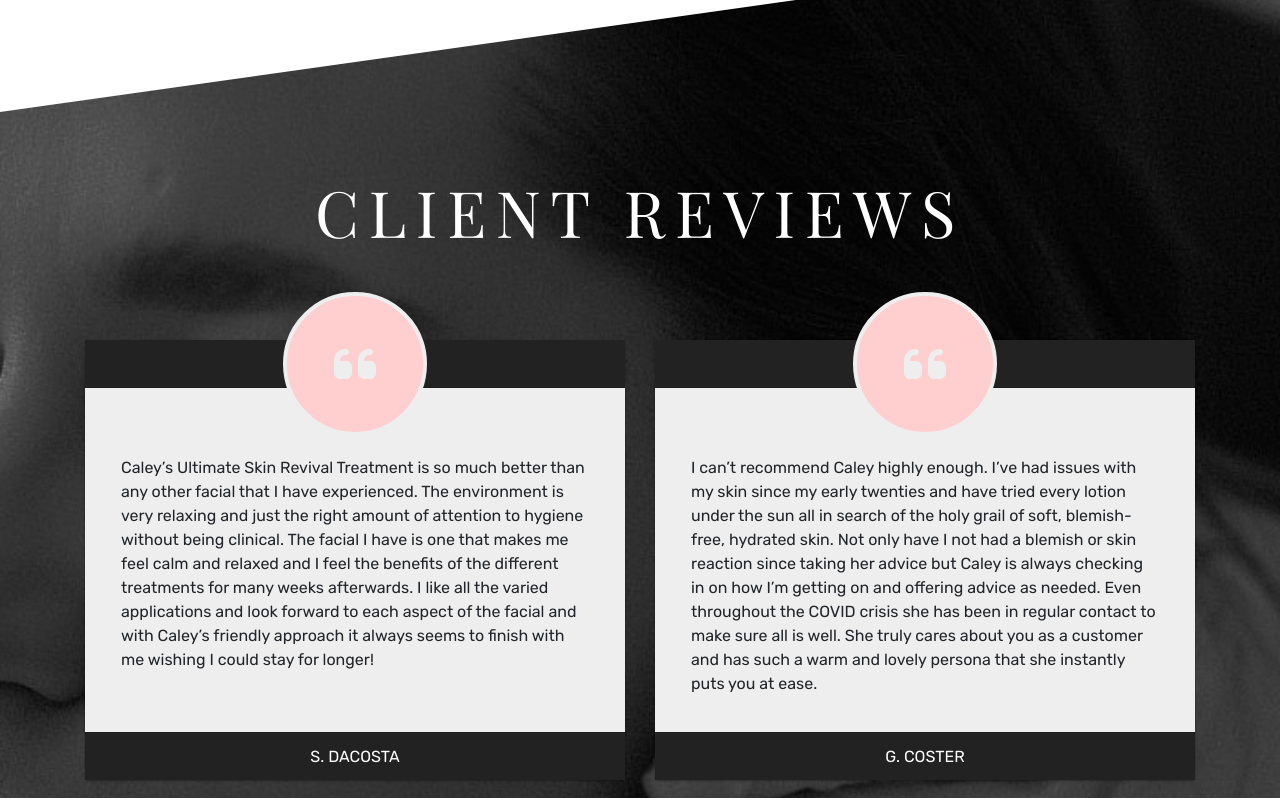
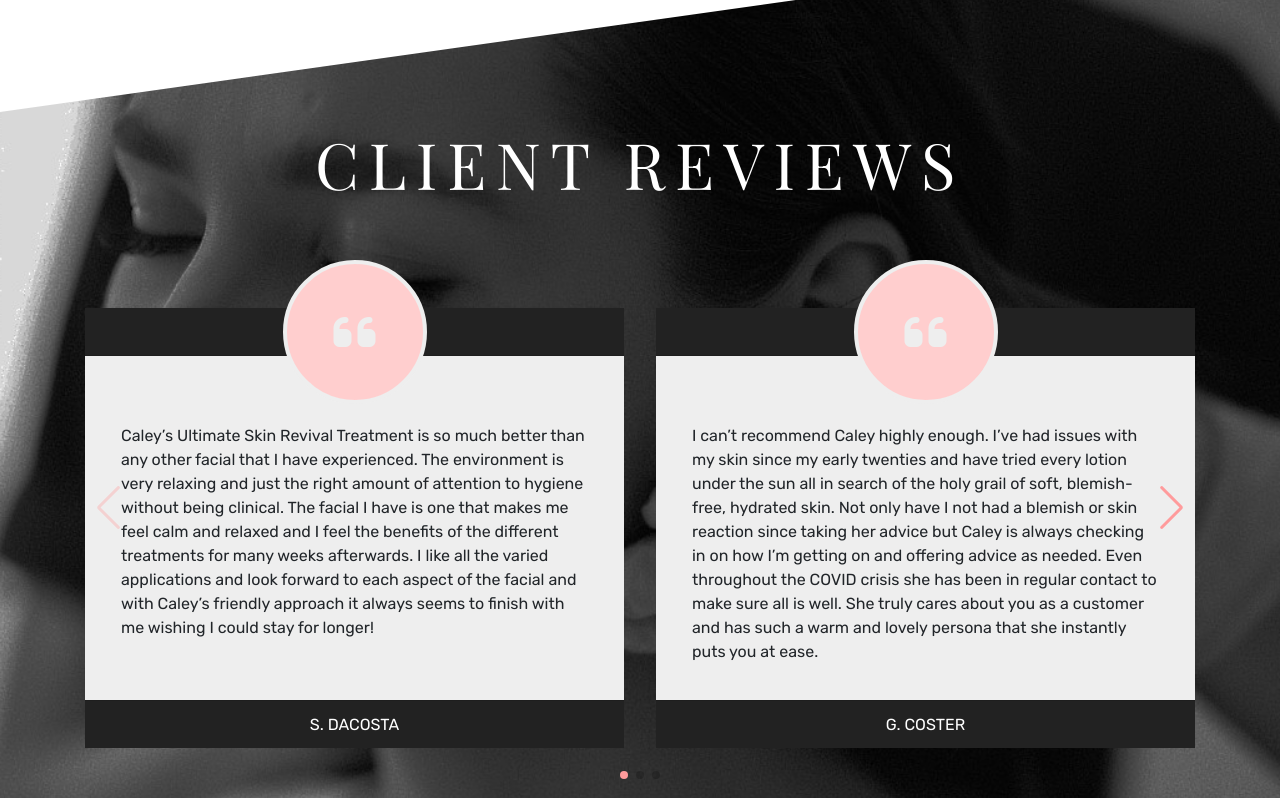
Before and after one commit to Lucamilne/caleymansfieldskincare, a React (Create React App) app: page / in a window 1280 px wide. Shown: the part 4740-5538 px from the top of the page. Built offline with nearby package versions, Linux system fonts and the light colour scheme; a web font is replaced by a local one.

Commit message:
2nd carousel added at client request

```diff
--- a/src/Testimonials.js
+++ b/src/Testimonials.js
@@ -1,28 +1,50 @@
 import React from "react";
-import { Container, Row, Col, Card } from "react-bootstrap"
+import SwiperCore, { Navigation, Pagination } from 'swiper';
+import { Swiper, SwiperSlide } from 'swiper/react';
+import { Card, Container } from "react-bootstrap"
 import ShapeFill from "./ShapeFill"
 
 const reviews = [
-    { id: 1, name: "S. DaCosta", description: "Caley’s Ultimate Skin Revival Treatment is so much better than any other facial that I have experienced. The environment is very relaxing and just the right amount of attention to hygiene without being clinical. The facial I have is one that makes me feel calm and relaxed and I feel the benefits of the different treatments for many weeks afterwards. I like all the varied applications and look forward to each aspect of the facial and with Caley’s friendly approach it always seems to finish with me wishing I could stay for longer!" },
-    { id: 2, name: "G. Coster", description: "I can’t recommend Caley highly enough. I’ve had issues with my skin since my early twenties and have tried every lotion under the sun all in search of the holy grail of soft, blemish-free, hydrated skin.  Not only have I not had a blemish or skin reaction since taking her advice but Caley is always checking in on how I’m getting on and offering advice as needed. Even throughout the COVID crisis she has been in regular contact to make sure all is well. She truly cares about you as a customer and has such a warm and lovely persona that she instantly puts you at ease." },
-    { id: 3, name: "J. Sugg", description: "I can not recommend Caley enough. I have always struggled with finding a skin routine which suited my skin, but since I have been going to Caley I have seen a massive transformation in my skin. Caley is hugely knowledgeable and always offers great advice, in a friendly relaxed environment. Her attention to detail is beyond compare and her enthusiasm is a joy to behold. It is such a treat to enjoy customer care of the highest standard." },
-    { id: 4, name: "M. Dillon", description: "Caley’s attention to detail is beyond compare and her enthusiasm is a joy to behold. It is such a treat to enjoy customer care of the highest standard. She is quite simply an expert in her field." }
+    { name: "S. DaCosta", description: "Caley’s Ultimate Skin Revival Treatment is so much better than any other facial that I have experienced. The environment is very relaxing and just the right amount of attention to hygiene without being clinical. The facial I have is one that makes me feel calm and relaxed and I feel the benefits of the different treatments for many weeks afterwards. I like all the varied applications and look forward to each aspect of the facial and with Caley’s friendly approach it always seems to finish with me wishing I could stay for longer!" },
+    { name: "G. Coster", description: "I can’t recommend Caley highly enough. I’ve had issues with my skin since my early twenties and have tried every lotion under the sun all in search of the holy grail of soft, blemish-free, hydrated skin.  Not only have I not had a blemish or skin reaction since taking her advice but Caley is always checking in on how I’m getting on and offering advice as needed. Even throughout the COVID crisis she has been in regular contact to make sure all is well. She truly cares about you as a customer and has such a warm and lovely persona that she instantly puts you at ease." },
+    { name: "J. Sugg", description: "I can not recommend Caley enough. I have always struggled with finding a skin routine which suited my skin, but since I have been going to Caley I have seen a massive transformation in my skin. Caley is hugely knowledgeable and always offers great advice, in a friendly relaxed environment. Her attention to detail is beyond compare and her enthusiasm is a joy to behold. It is such a treat to enjoy customer care of the highest standard." },
+    { name: "M. Dillon", description: "Caley’s attention to detail is beyond compare and her enthusiasm is a joy to behold. It is such a treat to enjoy customer care of the highest standard. She is quite simply an expert in her field." }
 ]
+
+SwiperCore.use([Navigation, Pagination]);
 
 const Testimonials = () => {
     return (
         <section id="testimonials" className="d-flex flex-column justify-content-between">
             <ShapeFill alt="shapefill-alt" />
-            <Container className="my-5">
-                <h1 className="text-center mb-4">Client reviews</h1>
-                <Row>
-                    {reviews.map(review => (
-                        <Col md={6} key={review.id} style={{ marginTop: "4.5rem" }}>
-                            <Card className="position-relative">
+            <h1 className="text-center mb-4">Client reviews</h1>
+            <Container>
+                <Swiper
+                    slidesPerView={1}
+                    spaceBetween={16}
+                    breakpoints={{
+                        576: {
+                            slidesPerView: 2,
+                            spaceBetween: 32
+                        },
+                        // 992: {
+                        //     slidesPerView: 3,
+                        //     spaceBetween: 32
+                        // }
+                    }}
+                    grabCursor={true}
+                    navigation
+                    centeredSlides={false}
+                    pagination={{ clickable: true }}
+                    className="pt-3 pb-5"
+                >
+                    {reviews.map((review, index) => (
+                        <SwiperSlide key={index}>
+                            <Card className="position-relative" style={{ marginTop: "4.5rem" }}>
                                 <div className="icon d-flex justify-content-center align-items-center position-absolute">
                                     <i className="fas fa-quote-left" />
                                 </div>
-                                <Card.Header/>
+                                <Card.Header />
                                 <Card.Body>
                                     <Card.Text className="px-3 pb-3">
                                         {review.description}
@@ -32,9 +54,11 @@ const Testimonials = () => {
                                     <span>{review.name}</span>
                                 </Card.Footer>
                             </Card>
-                        </Col>
-                    ))}
-                </Row>
+                        </SwiperSlide>
+                    ))
+
+                    }
+                </Swiper>
             </Container>
             <ShapeFill color="#ffcece" />
         </section>
--- a/src/styles/Carousel.css
+++ b/src/styles/Carousel.css
@@ -1,20 +1,20 @@
-#carousel .swiper-slide {
+.swiper-slide {
   overflow: hidden;
   height: auto;
+}
+
+.swiper-button-prev,
+.swiper-button-next {
+  color: #FF9B9C;
+}
+
+.swiper-pagination-bullet-active {
+  background: #FF9B9C;
 }
 
 #carousel img {
   -o-object-fit: cover;
      object-fit: cover;
-}
-
-#carousel .swiper-button-prev,
-#carousel .swiper-button-next {
-  color: #FF9B9C;
-}
-
-#carousel .swiper-pagination-bullet-active {
-  background: #FF9B9C;
 }
 
 #carousel .card {
--- a/src/styles/Carousel.scss
+++ b/src/styles/Carousel.scss
@@ -1,10 +1,6 @@
-#carousel {
 .swiper-slide {
    overflow: hidden;
    height: auto;
- }
- img {
-  object-fit: cover;
 }
 .swiper-button-prev,
 .swiper-button-next {
@@ -12,6 +8,10 @@
 }
 .swiper-pagination-bullet-active {
   background: #FF9B9C;
+}
+#carousel {
+  img {
+    object-fit: cover;
    }
    .card {
     border-radius: 0;
--- a/src/styles/_Testimonials.scss
+++ b/src/styles/_Testimonials.scss
@@ -7,22 +7,18 @@
     color: $lightColor;
   }
   .card {
+    box-sizing: border-box;
     border-radius: 4px;
     border: 0px;
     background-color: #eee;
-    height: 100%;
+    height: calc(100% - 4.5rem);
     box-shadow: 0 1px 3px rgba(0, 0, 0, 0.12), 0 1px 2px rgba(0, 0, 0, 0.24);
-    transition: all 0.3s cubic-bezier(0.25, 0.8, 0.25, 1);
-    cursor: default;
-  }
-  .card:hover {
-    box-shadow: 0 14px 28px rgba(0, 0, 0, 0.25), 0 10px 10px rgba(0, 0, 0, 0.22);
-    transform: scale(1.01);
   }
   .card-header {
     margin-bottom: 3rem;
   }
   .card-footer, .card-header {
+    box-sizing: border-box;
     background-color: $darkColor;
     color: $lightColor;
     text-transform: uppercase;
@@ -30,6 +26,7 @@
     height: 3rem;
   }
   .card-body {
+    box-sizing: border-box;
     font-size: 1em;
     line-height: 1.5em;
     z-index: 2;
```
Also changed, not shown: src/Services.js (deleted, +0 -23 lines), src/Testimonials copy.js (added, +44 -0 lines), src/styles/App.css, 2 other files (tests, documents, lock files or other folders). Lines whose indentation alone changed are shown as unchanged.
